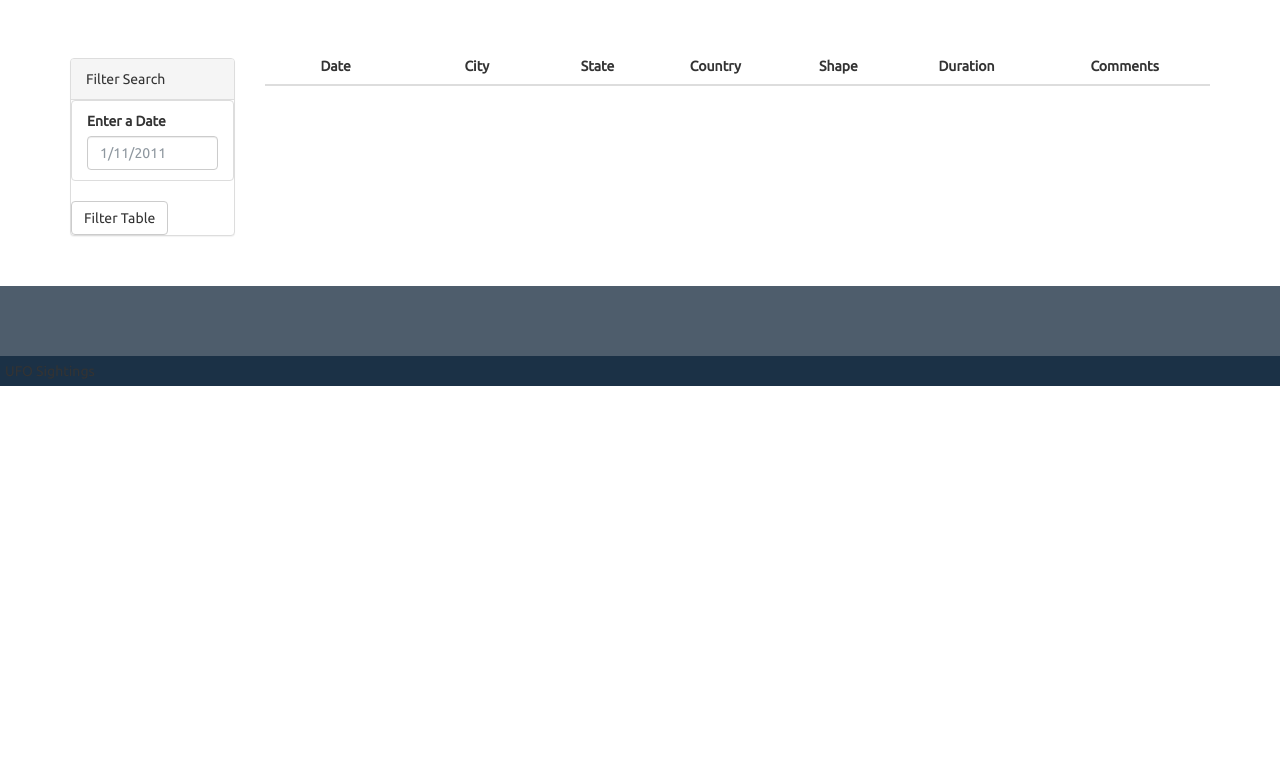
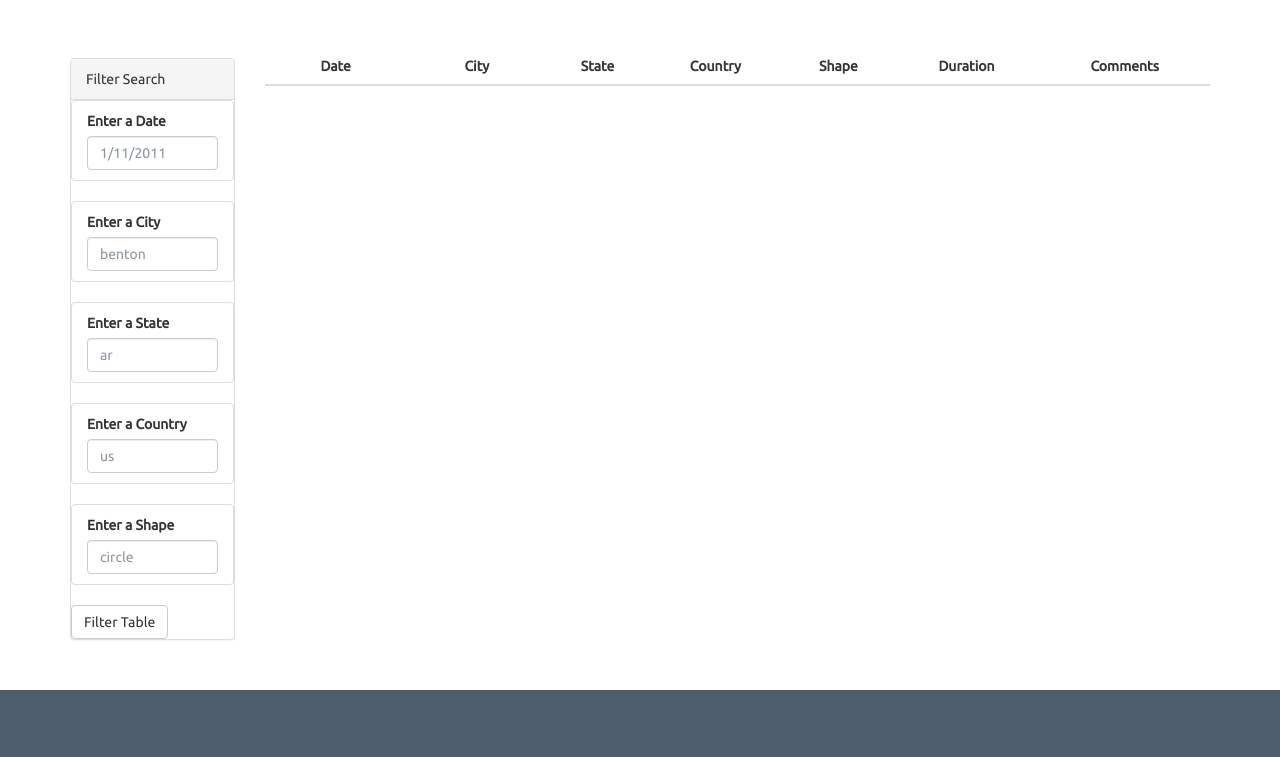
Before and after one commit to jeremychiaa/javascript-challenge, a plain HTML site: page UFO-level-2/index.html in a window 1280 px wide. Shown: the part 614-1371 px from the top of the page. Before the commit the page ends 1000 px from the top, so only its background shows below. Drawn offline with nearby package versions, Linux system fonts and the light colour scheme.

Commit message:
multiple search categories html

```diff
--- a/UFO-level-2/index.html
+++ b/UFO-level-2/index.html
@@ -41,6 +41,38 @@
                       </li>
                     </ul>
                   </div>
+                  <div class="form-group">
+                    <ul class="list-group" id="filters">
+                      <li class="filter list-group-item">
+                        <label for="date">Enter a City</label>
+                        <input class="form-control" id="city" type="text" placeholder="benton">
+                      </li>
+                    </ul>
+                  </div>
+                  <div class="form-group">
+                    <ul class="list-group" id="filters">
+                      <li class="filter list-group-item">
+                        <label for="date">Enter a State</label>
+                        <input class="form-control" id="state" type="text" placeholder="ar">
+                      </li>
+                    </ul>
+                  </div>
+                  <div class="form-group">
+                    <ul class="list-group" id="filters">
+                      <li class="filter list-group-item">
+                        <label for="date">Enter a Country</label>
+                        <input class="form-control" id="country" type="text" placeholder="us">
+                      </li>
+                    </ul>
+                  </div>
+                  <div class="form-group">
+                    <ul class="list-group" id="filters">
+                      <li class="filter list-group-item">
+                        <label for="date">Enter a Shape</label>
+                        <input class="form-control" id="shape" type="text" placeholder="circle">
+                      </li>
+                    </ul>
+                  </div>
                   <button id="filter-btn" type="button" class="btn btn-default">Filter Table</button>
                 </form>
               </div>
```
